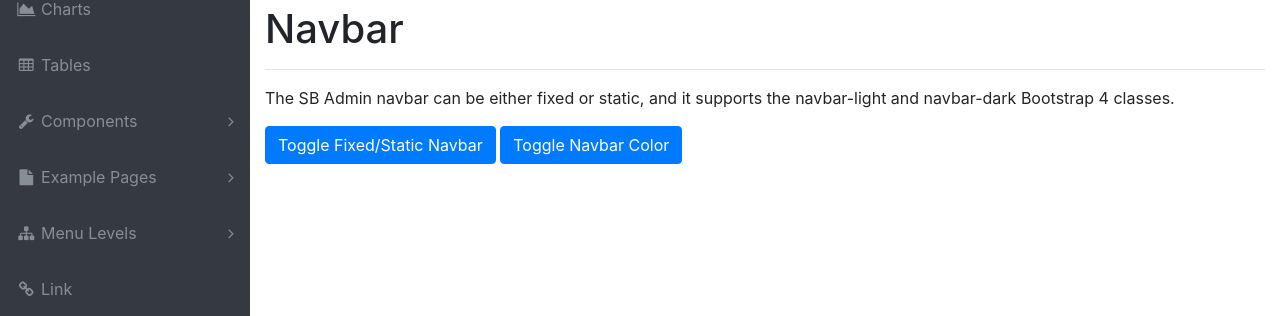
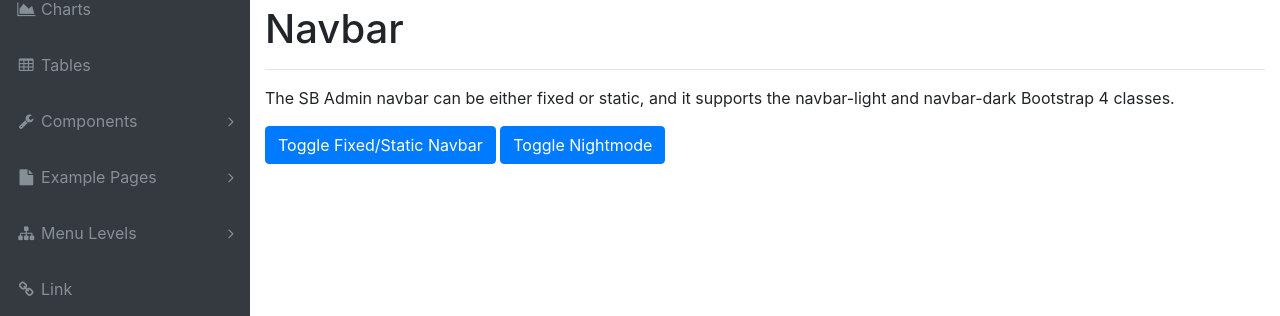
Before and after one commit to carlospker12/rafuhitch, a Flask app: page /navbar in a window 1280 px wide. Shown: the part 131-447 px from the top of the page. Run offline with Flask 2, Linux system fonts and the light colour scheme; some libraries are stand-ins or nearby versions.

Commit message:
change from toggle to nightmode

```diff
--- a/FlaskProject/templates/navbar.html
+++ b/FlaskProject/templates/navbar.html
@@ -232,7 +232,7 @@
       <hr>
       <p>The SB Admin navbar can be either fixed or static, and it supports the navbar-light and navbar-dark Bootstrap 4 classes.</p>
       <a class="btn btn-primary" href="#" id="toggleNavPosition">Toggle Fixed/Static Navbar</a>
-      <a class="btn btn-primary" href="#" id="toggleNavColor">Toggle Navbar Color</a>
+      <a class="btn btn-primary" href="#" id="toggleNavColor">Toggle Nightmode</a>
       <!-- Blank div to give the page height to preview the fixed vs. static navbar-->
       <div style="height: 1000px;"></div>
     </div>
```
